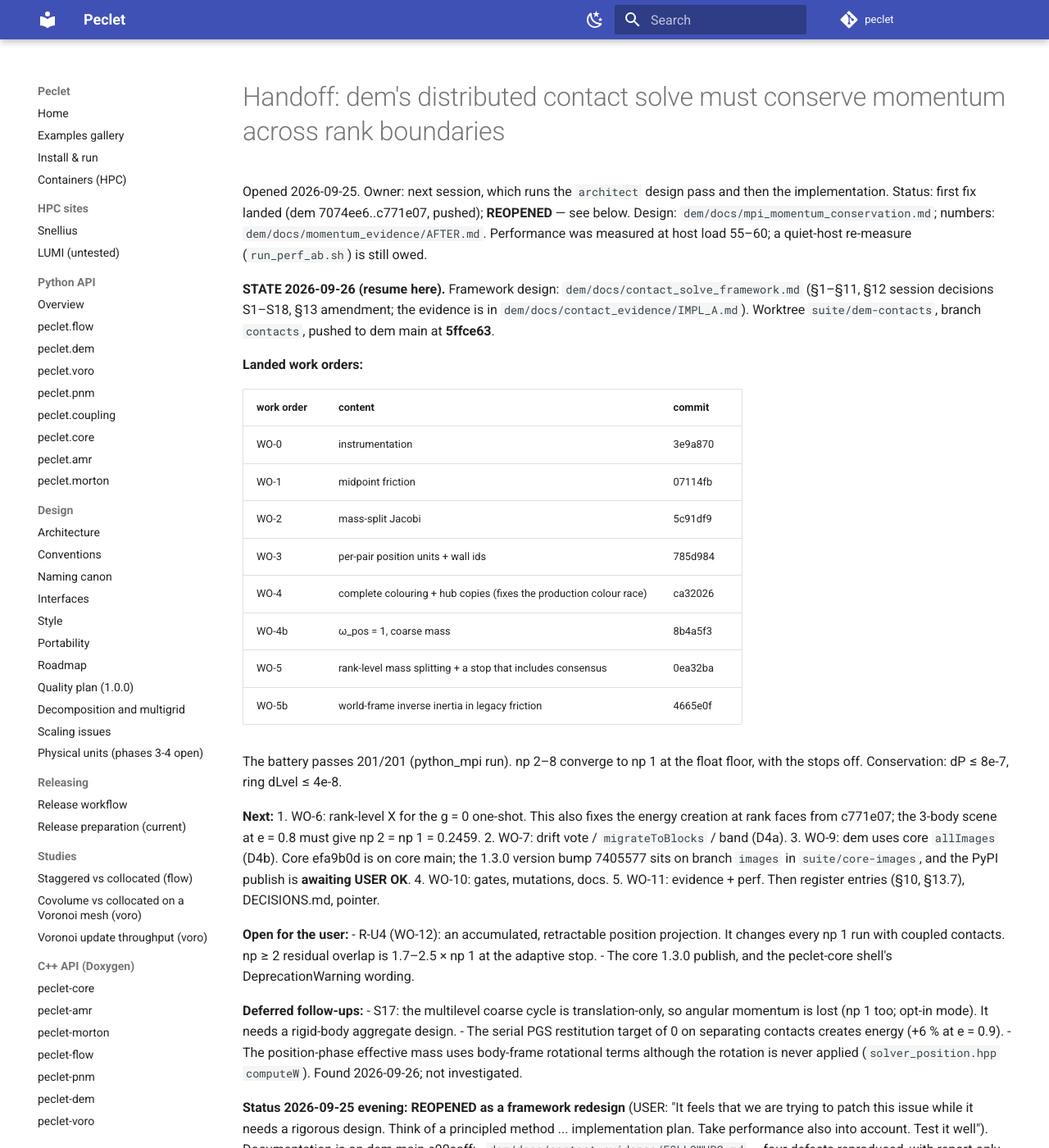
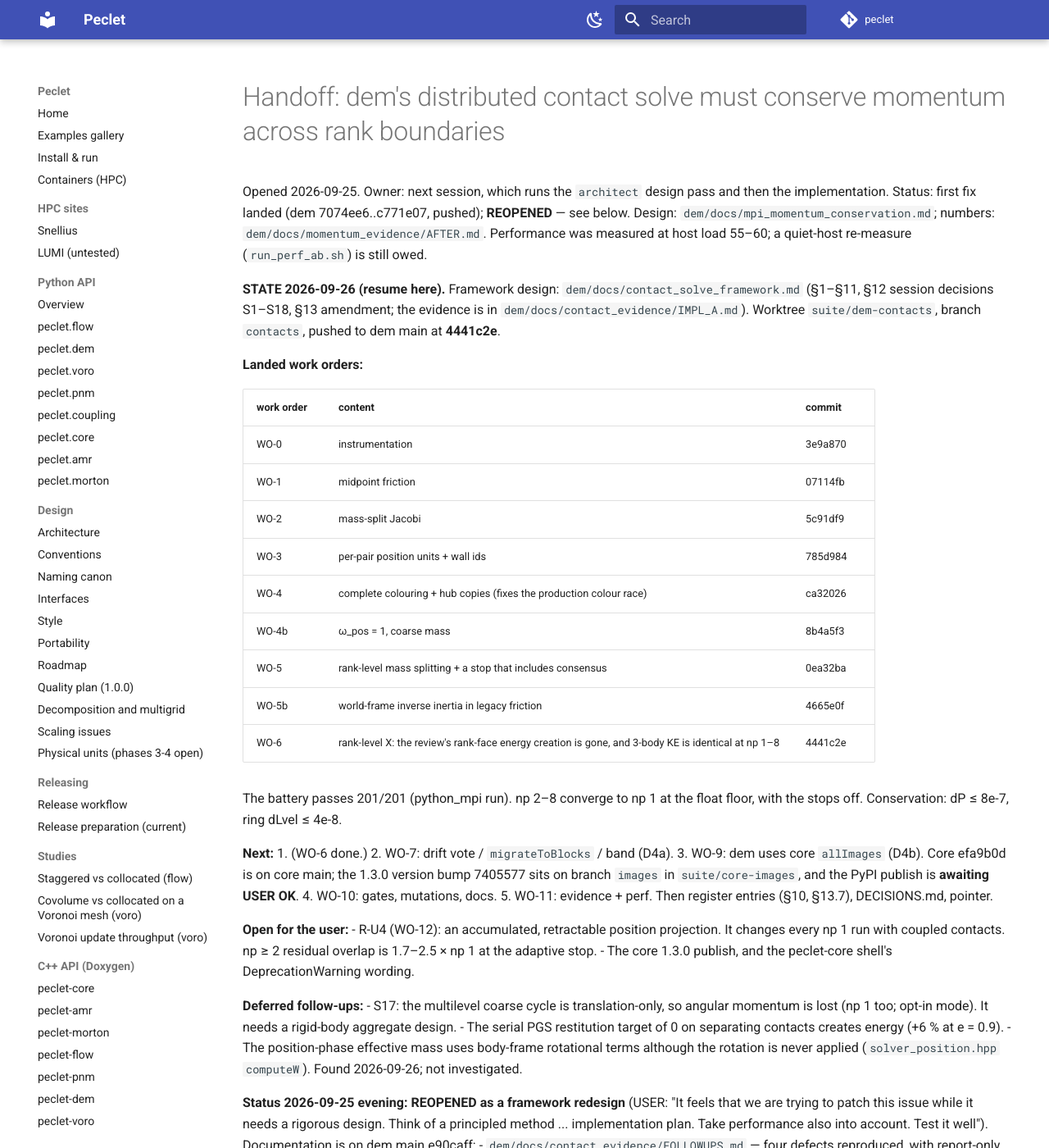
Before and after one commit to computational-chemical-engineering/peclet, an MkDocs documentation site: the page built from docs/HANDOFF_DEM_MPI_MOMENTUM.md, in a window 1280 px wide and 1400 px high. Shown: the whole window at 82% size. Built offline with MkDocs 1.6.1 and Material for MkDocs 9.7.7, drawn with Linux system fonts in a browser that asks for light colours; comment, search, counter and statistics services are not loaded.

Commit message:
dem 4441c2e: WO-6 rank-level X (rank-face energy creation fixed; np2-8 KE = np1); handoff state; pointer
Co-Authored-By: Claude Opus 5.5 <noreply@anthropic.com>
Claude-Session: https://claude.ai/code/session_0145vVzMZ2ho61xpVzUerEZd

```diff
--- a/docs/HANDOFF_DEM_MPI_MOMENTUM.md
+++ b/docs/HANDOFF_DEM_MPI_MOMENTUM.md
@@ -8,7 +8,7 @@ re-measure (`run_perf_ab.sh`) is still owed.
 **STATE 2026-09-26 (resume here).** Framework design: `dem/docs/contact_solve_framework.md`
 (§1–§11, §12 session decisions S1–S18, §13 amendment; the evidence is in
 `dem/docs/contact_evidence/IMPL_A.md`). Worktree `suite/dem-contacts`, branch `contacts`, pushed to
-dem main at **5ffce63**.
+dem main at **4441c2e**.
 
 **Landed work orders:**
 
@@ -22,13 +22,13 @@ dem main at **5ffce63**.
 | WO-4b | ω_pos = 1, coarse mass | 8b4a5f3 |
 | WO-5 | rank-level mass splitting + a stop that includes consensus | 0ea32ba |
 | WO-5b | world-frame inverse inertia in legacy friction | 4665e0f |
+| WO-6 | rank-level X: the review's rank-face energy creation is gone, and 3-body KE is identical at np 1–8 | 4441c2e |
 
 The battery passes 201/201 (python_mpi run). np 2–8 converge to np 1 at the float floor, with the
 stops off. Conservation: dP ≤ 8e-7, ring dLvel ≤ 4e-8.
 
 **Next:**
-1. WO-6: rank-level X for the g = 0 one-shot. This also fixes the energy creation at rank faces
-   from c771e07; the 3-body scene at e = 0.8 must give np 2 = np 1 = 0.2459.
+1. (WO-6 done.)
 2. WO-7: drift vote / `migrateToBlocks` / band (D4a).
 3. WO-9: dem uses core `allImages` (D4b). Core efa9b0d is on core main; the 1.3.0 version bump
    7405577 sits on branch `images` in `suite/core-images`, and the PyPI publish is **awaiting USER
```
